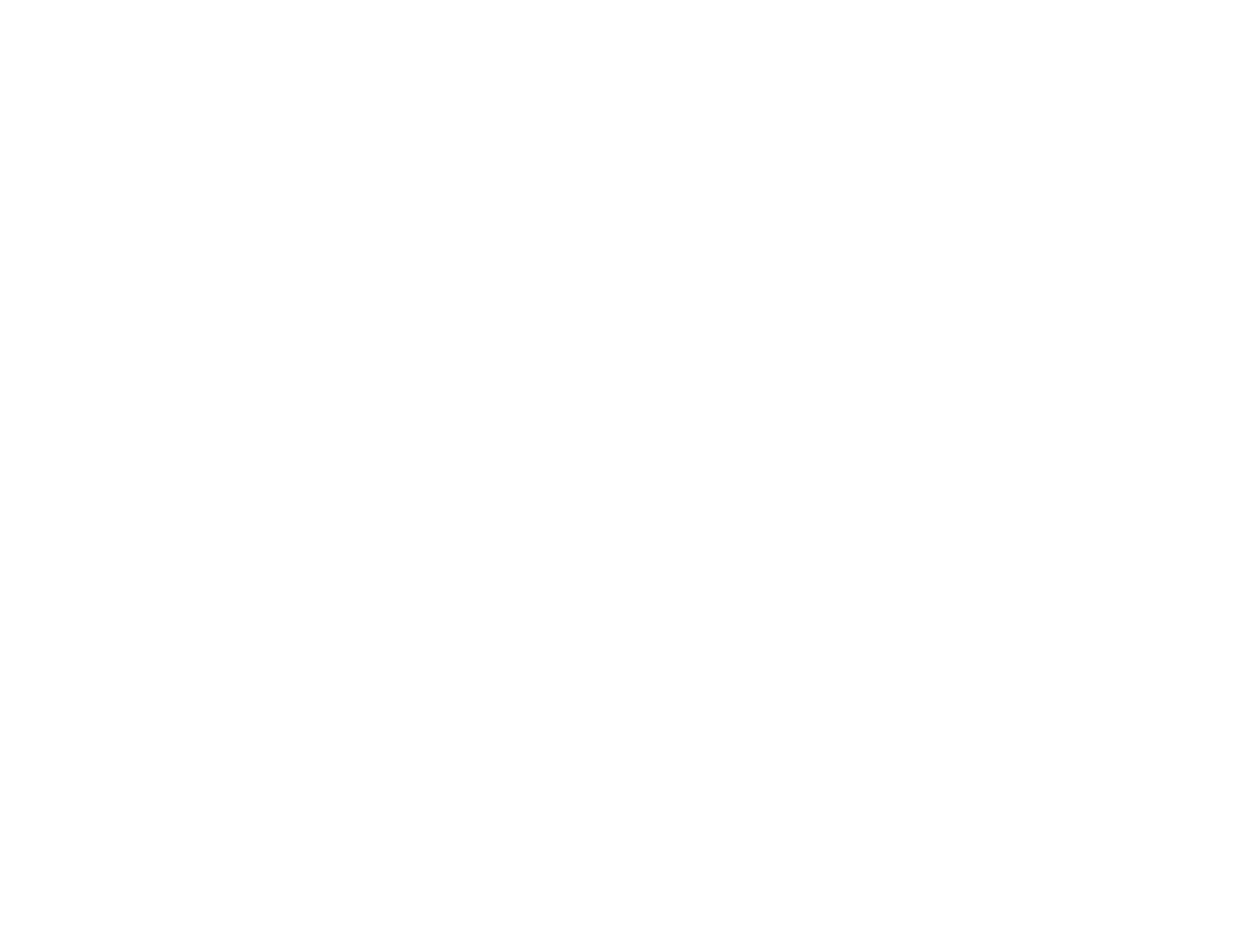
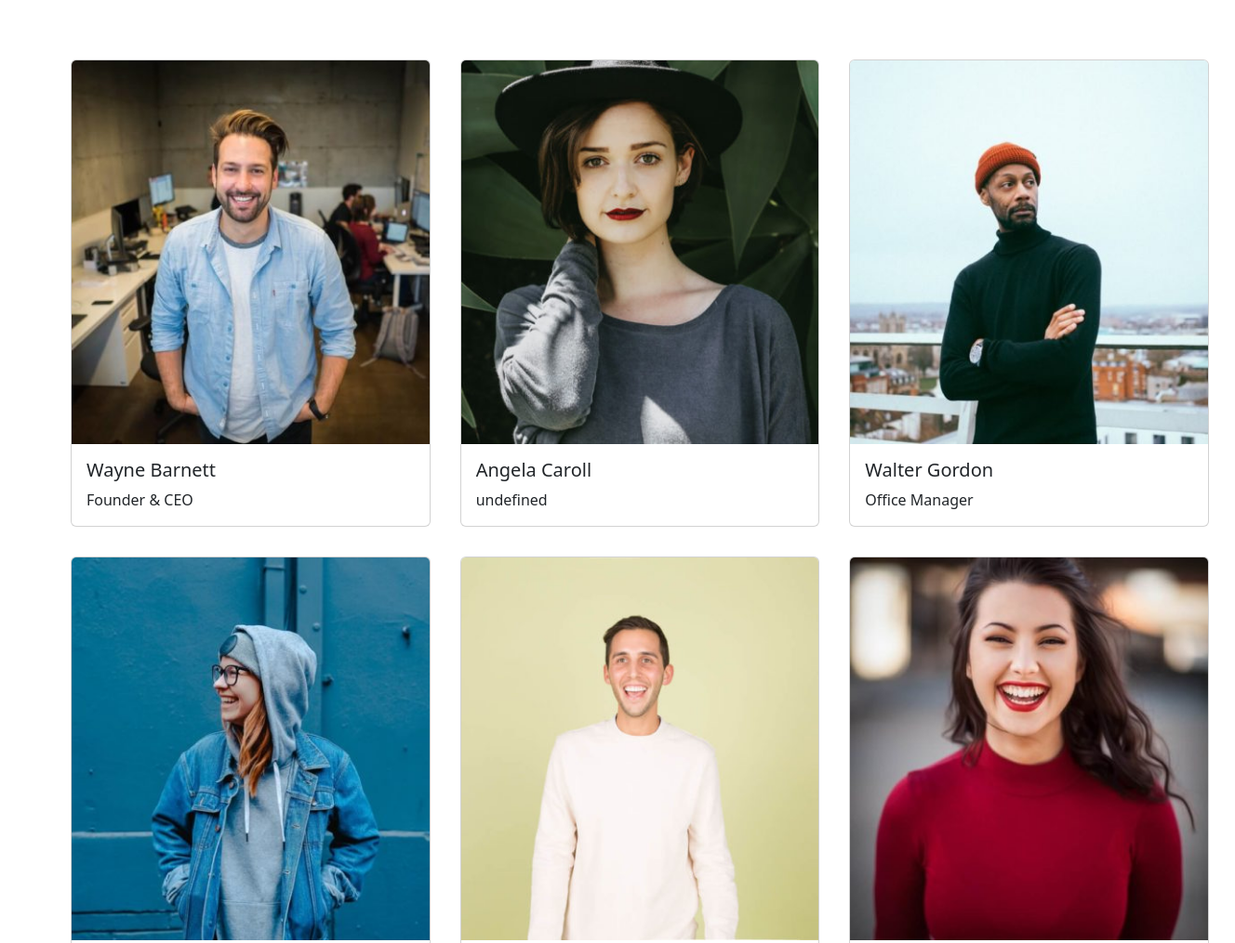
Before and after one commit to Andreaboldrin97/js-our-team, a plain HTML site: page index.html in a window 1280 px wide. Shown: the top 1015 px of the page at 93% size, 1328 px wide, since content can reach past the window. Before the commit the page ends 800 px from the top, so only its background shows below. Drawn offline with nearby package versions, Linux system fonts and the light colour scheme.

Commit message:
add element in html (js)

```diff
--- a/index.html
+++ b/index.html
@@ -10,6 +10,12 @@
     <title>js-our-team</title>
 </head>
 <body>
+    <main class="container-fluid">
+        <div class="row">
+            <div class="col-12 d-flex flex-wrap m-5" id="card">
+            </div>
+        </div>
+    </main>
 
     <!-- JavaScript Bootstrap -->
 <script src="https://cdn.jsdelivr.net/npm/bootstrap@5.2.0-beta1/dist/js/bootstrap.bundle.min.js" integrity="sha384-pprn3073KE6tl6bjs2QrFaJGz5/SUsLqktiwsUTF55Jfv3qYSDhgCecCxMW52nD2" crossorigin="anonymous"></script>
--- a/js/main.js
+++ b/js/main.js
@@ -24,19 +24,50 @@ const team = [
     {
         name : `Scott Estrada`,
         role : `Developer`,
-        img : `  scott-estrada-developer.jpg`
+        img : `scott-estrada-developer.jpg`
     },
     {
         name : `Barbara Ramos`,
         role : `Graphic Designer`,
-        img : ` barbara-ramos-graphic-designer.jpg`
+        img : `barbara-ramos-graphic-designer.jpg`
     },
-]
+];
+
+//? recupero l'elemento cards(contenitore delle card)
+let cardContein = document.getElementById('card');
 
 
 //* creo un ciclo for dell'array per vedere index di ogni oggetto
 for( let i = 0 ; i < team.length ; i++ ){
 
+    //porto in console il nome il ruolo e l'img di ogni elemento del team
+    console.log(`nome (${team[i].name}) ruolo (${team[i].role}) img (${team[i].img})`)
 
-    console.log(`nome ${team[i].name} ruolo ${team[i].role} img ${team[i].img}`)
+    //! creo un elemento div
+    let card = document.createElement('div');
+    card.classList.add('col-4');
+
+    //! creo il contenuto HTML con un Template literals
+    card.innerHTML+= (
+                    ` <div class="card m-3">
+                        <img src="./img/${team[i].img}" class="card-img-top" alt="...">
+                        <div class="card-body">
+                            <h5 class="card-title">${team[i].name} </h5>
+                            <p class="card-text">${team[i].role} </p>
+                        </div>
+                    </div> `
+                            );
+    //! appendo l'elemento creato
+    cardContein.append(card);
+
 };
+
+
+// elemento per creare una card preso da bootstrap
+
+{/* <div class="card">
+<img src="..." class="card-img-top" alt="...">
+<div class="card-body">
+  <p class="card-text">Some quick example text to build on the card title and make up the bulk of the card's content.</p>
+</div>
+</div> */}
```
